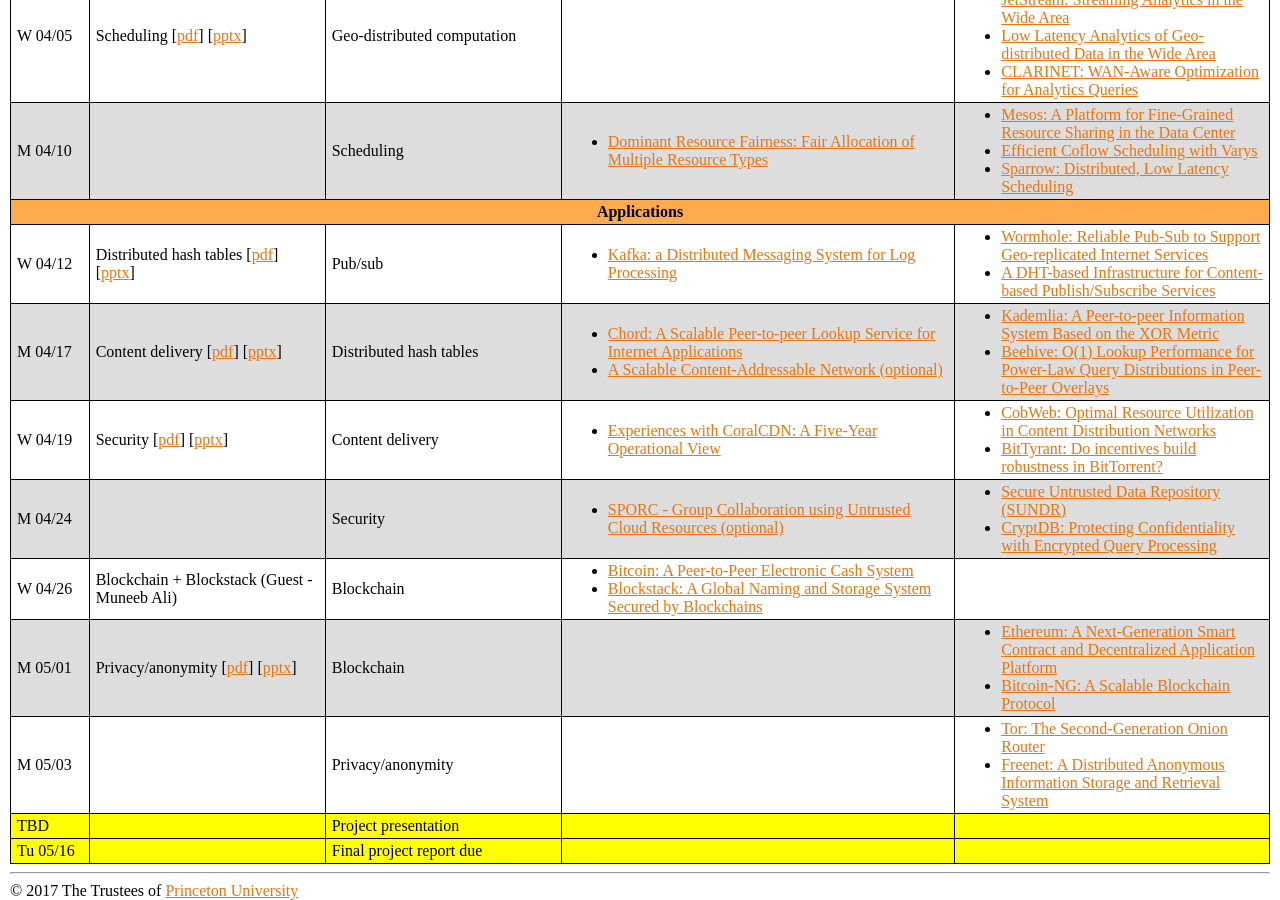
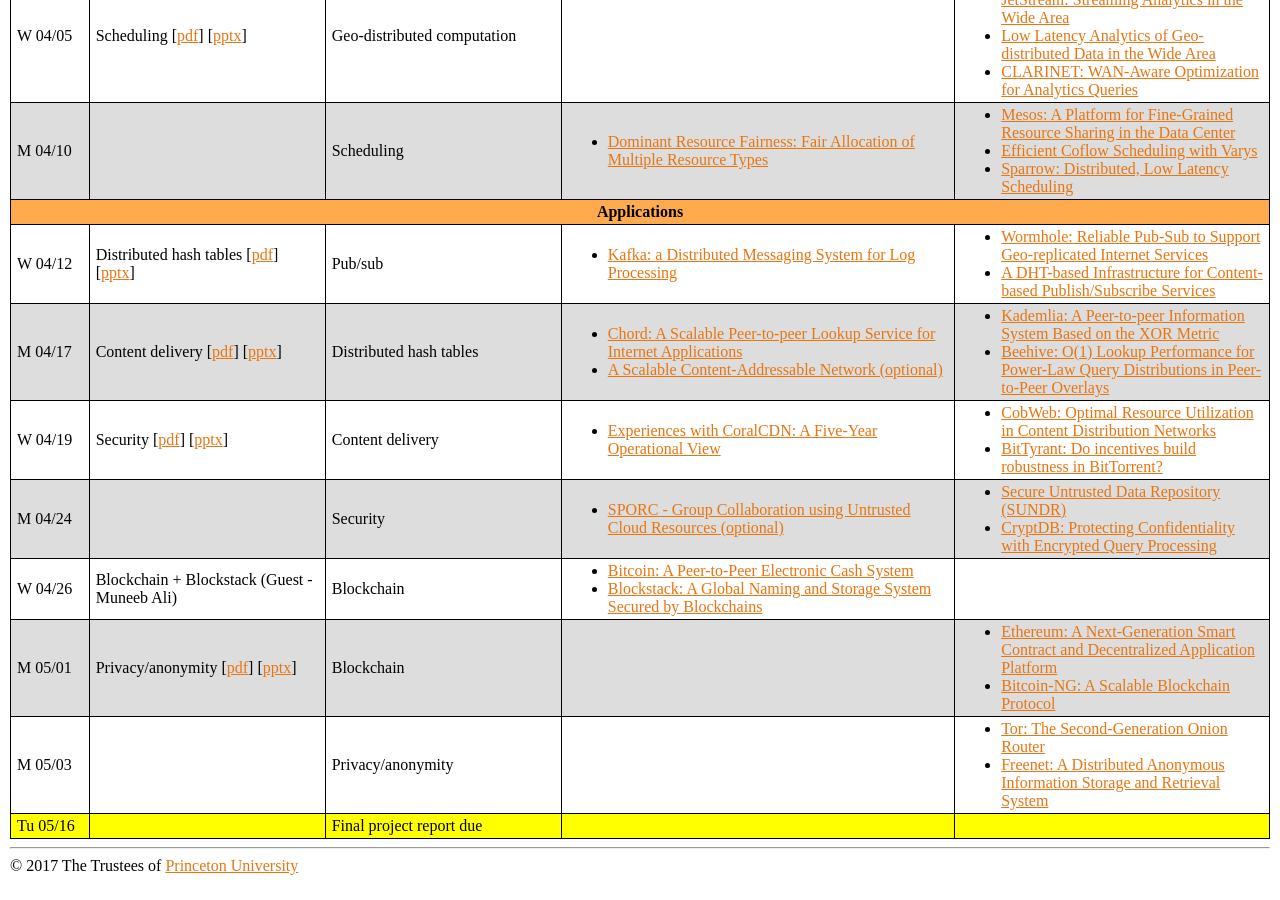
Before and after one commit to COS518/cos518.github.io, a Jekyll site: the page built from syllabus.md, in a window 1280 px wide and 900 px high, scrolled down 1873 px. Built offline with Jekyll 4.4.1, drawn with Linux system fonts in a browser that asks for light colours; our own code applies the rules of GitHub Pages for plain Markdown files; after the commit the page ends 2748 px from its top, so only the background shows below that.

Commit message:
Anonymity

```diff
--- a/_data/syllabus.yml
+++ b/_data/syllabus.yml
@@ -337,10 +337,6 @@
         - name: Freenet&#58; A Distributed Anonymous Information Storage and Retrieval System
           link: http://homepage.divms.uiowa.edu/~ghosh/freenet.pdf
       type: lecture
-    - date: TBD
-      lecture-topic:
-      reading-topic: Project presentation
-      type: exam
     - date: Tu 05/16
       lecture-topic:
       reading-topic: Final project report due
```
